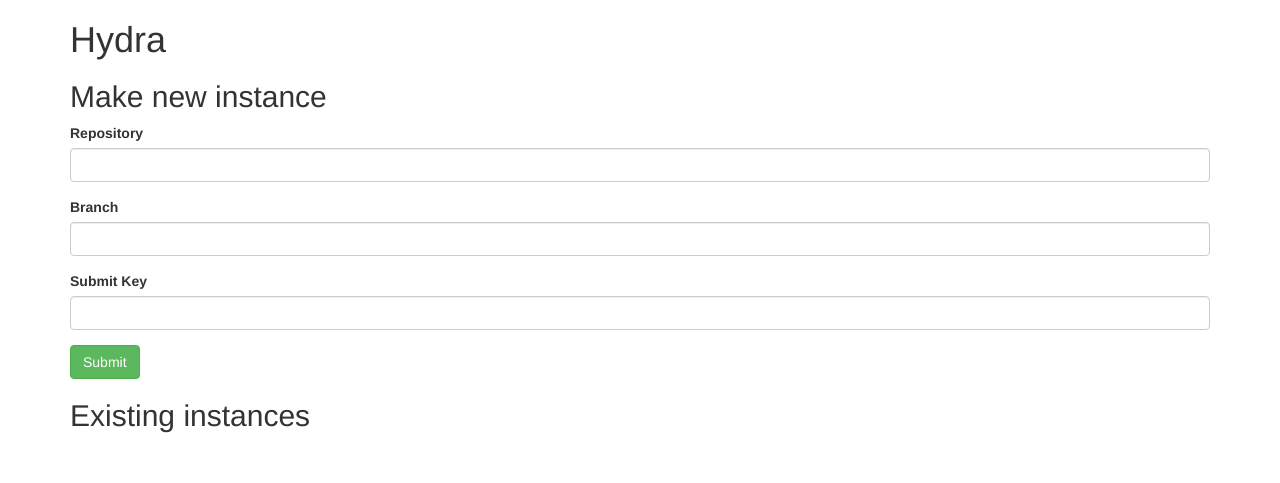
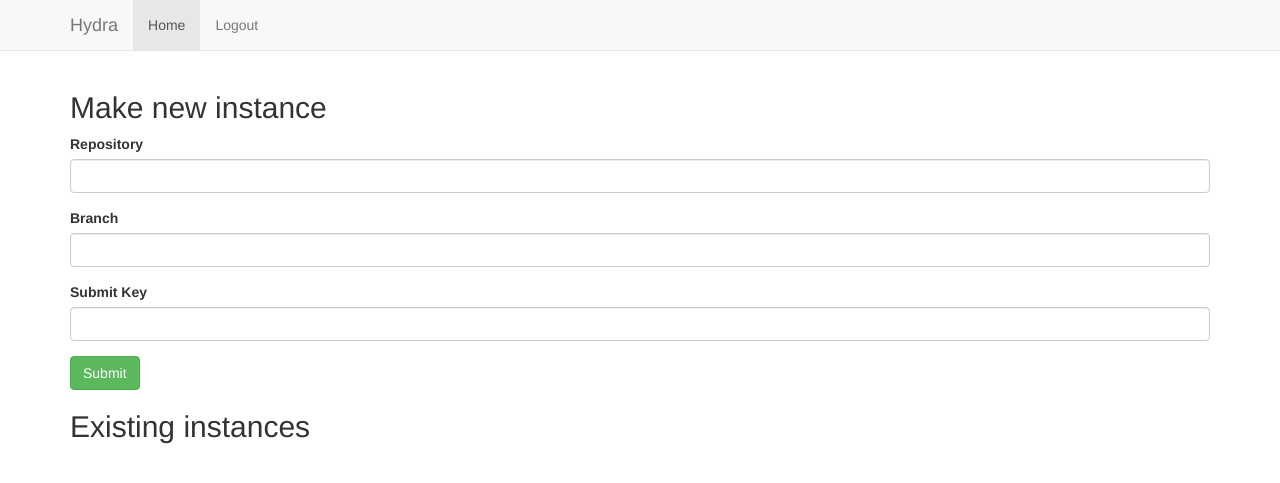
Before and after one commit to gtback/jekyll-hydra, a Flask app: page / in a window 1280 px wide. Shown: the top 483 px of the page. Run offline with Flask 2, Linux system fonts and the light colour scheme; the visitor is signed in with stand-in values (Sample User, id 1); data that the repository does not hold is empty; parts of the project's set-up code (start-up, migrations or seed data) failed here and were passed over; some libraries are stand-ins or nearby versions.

Commit message:
Update template to include navbar with logout link.

```diff
--- a/templates/home.html
+++ b/templates/home.html
@@ -4,14 +4,29 @@
 {% block title %}Hydra{% endblock %}
 
 {% block navbar %}
-<div class="navbar navbar-fixed-top">
-  <!-- ... -->
-</div>
+<nav class="navbar navbar-default navbar-static-top" role="navigation">
+  <div class="container">
+    <div class="navbar-header">
+      <button type="button" class="navbar-toggle collapsed" data-toggle="collapse" data-target="#navbar" aria-expanded="false" aria-controls="navbar">
+        <span class="sr-only">Toggle navigation</span>
+        <span class="icon-bar"></span>
+        <span class="icon-bar"></span>
+        <span class="icon-bar"></span>
+      </button>
+      <a class="navbar-brand" href="#">Hydra</a>
+    </div>
+    <div id="navbar" class="collapse navbar-collapse">
+      <ul class="nav navbar-nav">
+        <li class="active"><a href="/">Home</a></li>
+        <li><a href="/logout">Logout</a></li>
+      </ul>
+    </div><!--/.nav-collapse -->
+  </div>
+</nav>
 {% endblock %}`
 
 {% block content %}
 <div class="container">
-  <h1>Hydra</h1>
 
   <h2>Make new instance</h2>
   <form action="{{ url_for('home') }}" method="post">
```
